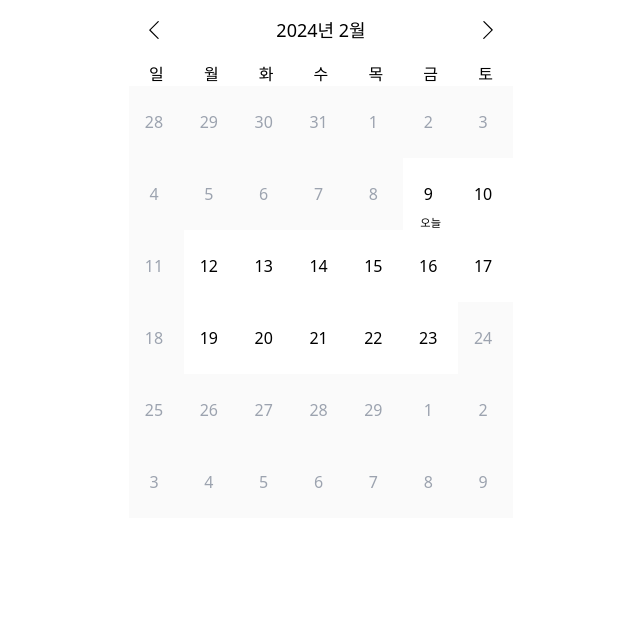
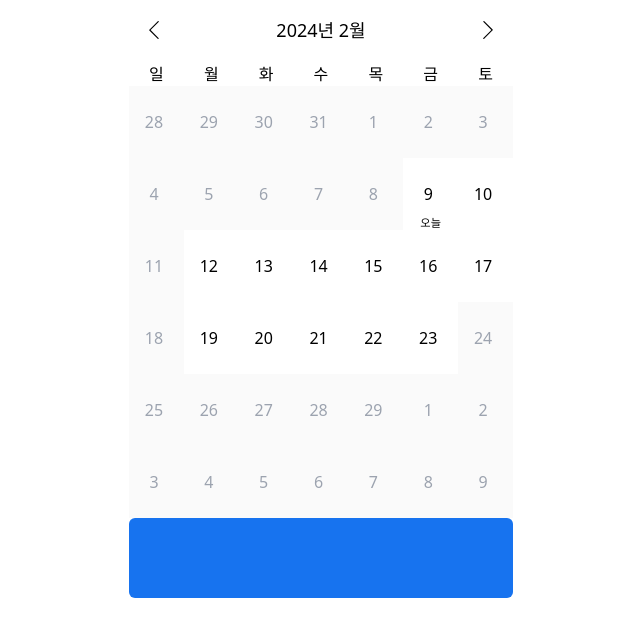
Before and after one commit to uudeok/calendeok, a React app: page / in a window 1280 px wide. Shown: the top 636 px of the page, without its empty margins (319-959 px from the left). Built offline with nearby package versions, Linux system fonts and the light colour scheme.

Commit message:
update : timePicker 및 dropdown 기본

```diff
--- a/src/@types/index.d.ts
+++ b/src/@types/index.d.ts
@@ -3,3 +3,9 @@ import { MONTH_LABEL } from "../const";
 export type MONTH_LABEL_TYPE = typeof MONTH_LABEL;
 export type MONTH_LABEL_KEYS = keyof MONTH_LABEL_TYPE;
 export type MONTH_LABEL_VALUES = MONTH_LABEL_TYPE[MONTH_LABEL_KEYS];
+
+export type TimeListType = {
+  label: string;
+  value: string;
+  selectable: boolean;
+};
--- a/src/App.tsx
+++ b/src/App.tsx
@@ -26,6 +26,7 @@ const App = () => {
       minDate={new Date()}
       maxDate={laterTwoWeeks}
       filterDate={isOpenDay}
+      showTimePicker={true}
     />
   );
 };
--- a/src/Calendeok/index.tsx
+++ b/src/Calendeok/index.tsx
@@ -2,6 +2,7 @@ import { useState } from "react";
 import DayOfWeek from "./DayOfWeek";
 import Day from "./Day";
 import MonthController from "./MonthController";
+import TimePicker from "../TimePicker";
 
 type CalenderType = {
   selected: Date;
@@ -10,6 +11,7 @@ type CalenderType = {
   minDate?: Date;
   maxDate?: Date;
   filterDate?: (date: Date) => boolean;
+  showTimePicker?: boolean;
 };
 
 const Calender = ({
@@ -19,6 +21,7 @@ const Calender = ({
   minDate,
   maxDate,
   filterDate,
+  showTimePicker,
 }: CalenderType) => {
   const [curYear, SetCurYear] = useState(selected.getFullYear());
   const [curMonth, setCurMonth] = useState(selected.getMonth());
@@ -41,6 +44,7 @@ const Calender = ({
         maxDate={maxDate}
         filterDate={filterDate}
       />
+      {showTimePicker && <TimePicker timeInterval={30} />}
     </div>
   );
 };
--- /dev/null
+++ b/src/TimePicker/DropDown.tsx
@@ -0,0 +1,24 @@
+import { useState } from "react";
+import { TimeListType } from "../@types";
+
+type DropDownType = {
+  timeList: TimeListType[];
+};
+
+const DropDown = ({ timeList }: DropDownType) => {
+  const [isFolded, setIsFolded] = useState(false);
+
+  const handleFolder = (e: React.MouseEvent) => {
+    setIsFolded((prev) => !prev);
+  };
+
+  return (
+    <>
+      <div className="w-auto h-20 bg-regal-blue rounded-md cursor-pointer">
+        <div onClick={handleFolder}></div>
+      </div>
+    </>
+  );
+};
+
+export default DropDown;
--- /dev/null
+++ b/src/TimePicker/index.tsx
@@ -0,0 +1,18 @@
+import { generateTimeArray } from "../Util/time";
+import DropDown from "./DropDown";
+
+type TimePickerType = {
+  timeInterval?: number;
+};
+
+const TimePicker = ({ timeInterval = 60 }: TimePickerType) => {
+  const timeList = generateTimeArray(timeInterval);
+
+  return (
+    <div>
+      <DropDown timeList={timeList} />
+    </div>
+  );
+};
+
+export default TimePicker;
--- /dev/null
+++ b/src/Util/time.ts
@@ -0,0 +1,20 @@
+export const generateTimeArray = (interval: number) => {
+  const hours = 24;
+  const minutes = 60;
+  const result = [];
+
+  for (let hour = 0; hour < hours; hour++) {
+    for (let minute = 0; minute < minutes; minute += interval) {
+      const formattedHour = hour.toString().padStart(2, "0");
+      const formattedMinute = minute.toString().padStart(2, "0");
+      const timeObject = {
+        label: `${formattedHour}:${formattedMinute}`,
+        value: `${formattedHour}:${formattedMinute}`,
+        selectable: true,
+      };
+      result.push(timeObject);
+    }
+  }
+
+  return result;
+};
```
